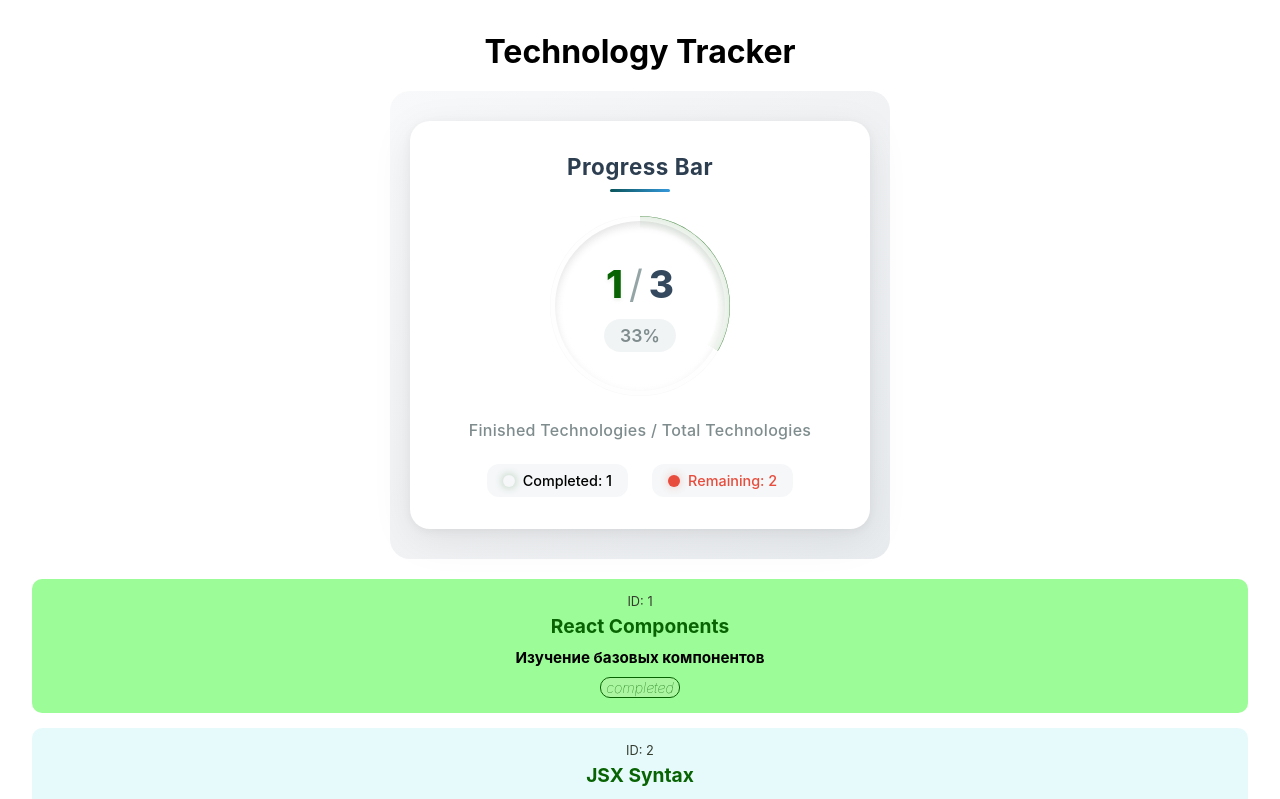
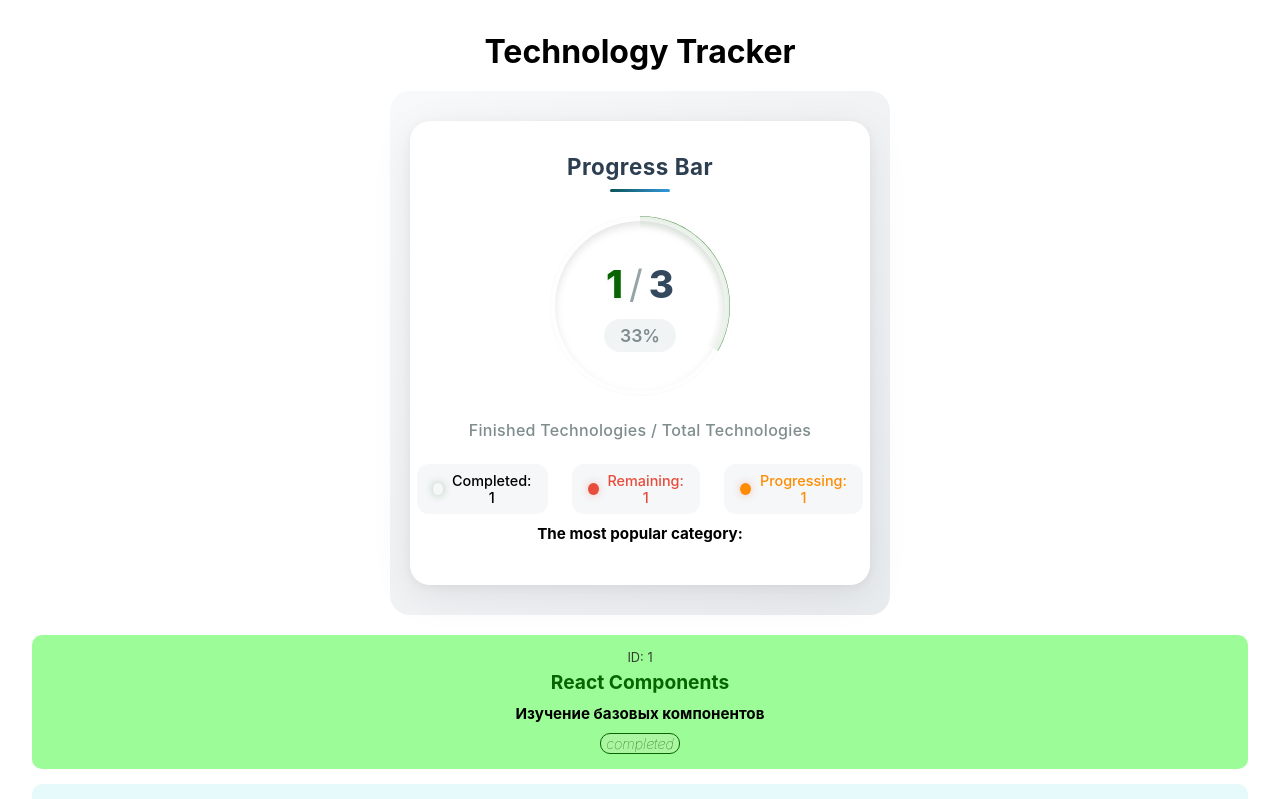
Before and after one commit to RovshanRH/react-project_tech_tracker, a React (Vite) app: page / in a window 1280 px wide. Shown: the top 799 px of the page. Built offline with nearby package versions, Linux system fonts and the light colour scheme.

Commit message:
feat: statistics

```diff
--- a/src/App.css
+++ b/src/App.css
@@ -36,5 +36,3 @@ html, body {
     max-width:inherit;
     /* margin-top: 2cm; */
 }
-/* .App {
-    /* min-width: 1200px; */
--- a/src/App.tsx
+++ b/src/App.tsx
@@ -53,7 +53,9 @@ function App() {
       <h1>Technology Tracker</h1>
       <ProgressHeader
         AllCount={technologies.length}
+        NotStarted = {technologies.filter(tech => tech.status === 'not-started').length}
         FinishedCount={technologies.filter(tech => tech.status === 'completed').length}
+        InProgress={technologies.filter(tech => tech.status === 'in-progress').length}
       />
 
       {technologies.map((tech) => (
--- a/src/components/ProgressHeader.css
+++ b/src/components/ProgressHeader.css
@@ -219,6 +219,9 @@
 .indicator.remaining {
     color: #e74c3c;
 }
+.indicator.in-progress {
+    color: var(--orange-text);
+}
 
 .indicator-dot {
     width: 12px;
@@ -235,6 +238,12 @@
 .indicator.remaining .indicator-dot {
     background: #e74c3c;
     box-shadow: 0 0 8px rgba(231, 76, 60, 0.3);
+}
+
+.indicator.in-progress .indicator-dot {
+    background-color: var(--orange-text);
+    box-shadow: 0 0 8px rgba(231, 76, 60, 0.3);
+
 }
 
 .indicator:hover .indicator-dot {
--- a/src/components/ProgressHeader.tsx
+++ b/src/components/ProgressHeader.tsx
@@ -1,7 +1,7 @@
 import { useEffect, useState, useRef } from 'react';
 import './ProgressHeader.css';
 
-function ProgressHeader(props: { AllCount: number; FinishedCount: number }) {
+function ProgressHeader(props: { AllCount: number; FinishedCount: number; InProgress: number; NotStarted:number }) {
     const [displayedProgress, setDisplayedProgress] = useState(0);
     const prevProgressRef = useRef(0);
 
@@ -90,7 +90,19 @@ function ProgressHeader(props: { AllCount: number; FinishedCount: number }) {
                     </div>
                     <div className="indicator remaining">
                         <div className="indicator-dot"></div>
-                        <span>Remaining: {props.AllCount - props.FinishedCount}</span>
+                        <span>Remaining: {props.NotStarted}</span>
+                    </div>
+                    <div className="indicator in-progress">
+                        <div className="indicator-dot"></div>
+                        <span>Progressing: {props.InProgress}</span>
+                    </div>
+                </div>
+                <div className="popular">
+                    <div className="description">
+                        The most popular category:
+                        <div className="category-card">
+
+                        </div>
                     </div>
                 </div>
             </div>
```
Also changed, not shown: src/components/Statistics.css (deleted), src/components/Statistics.tsx (deleted).
